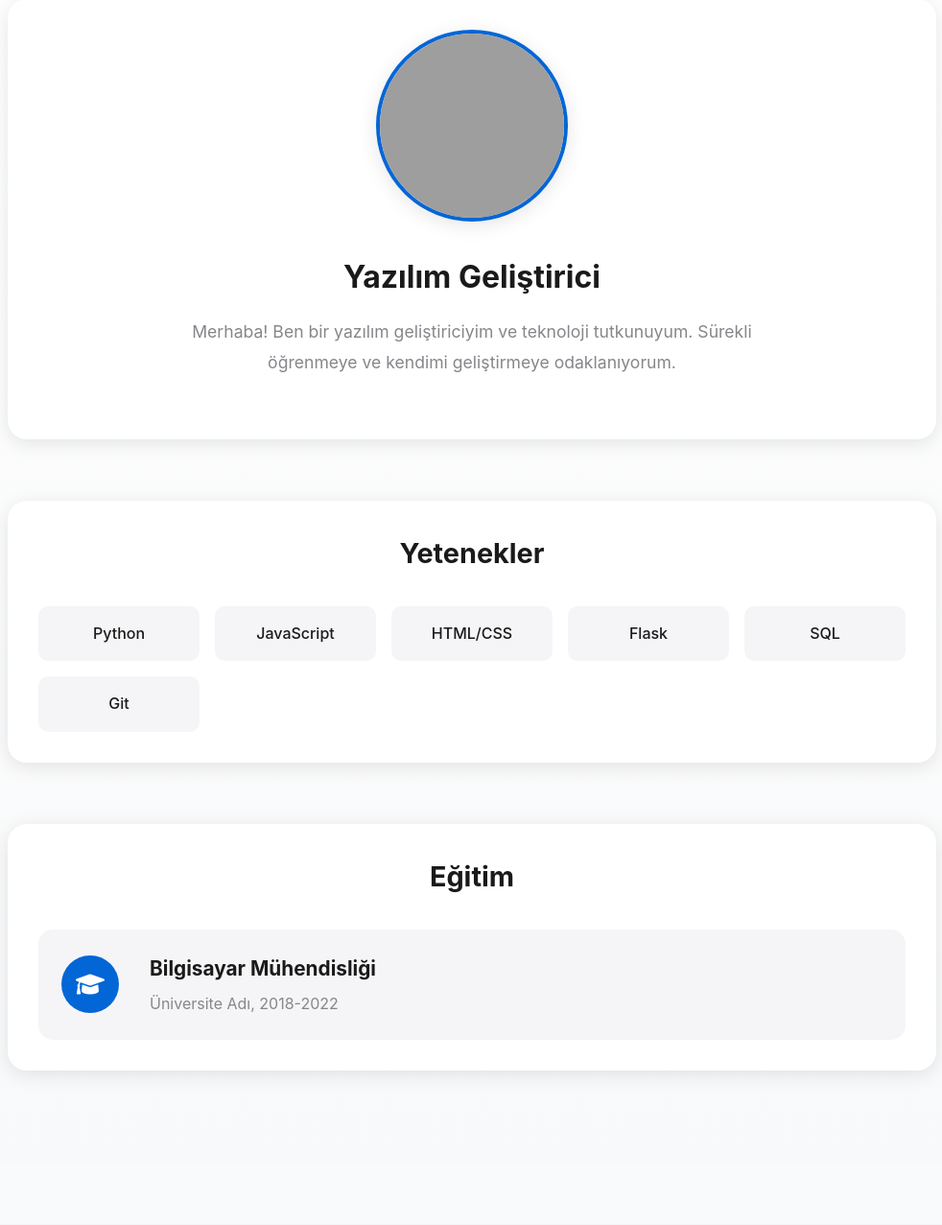
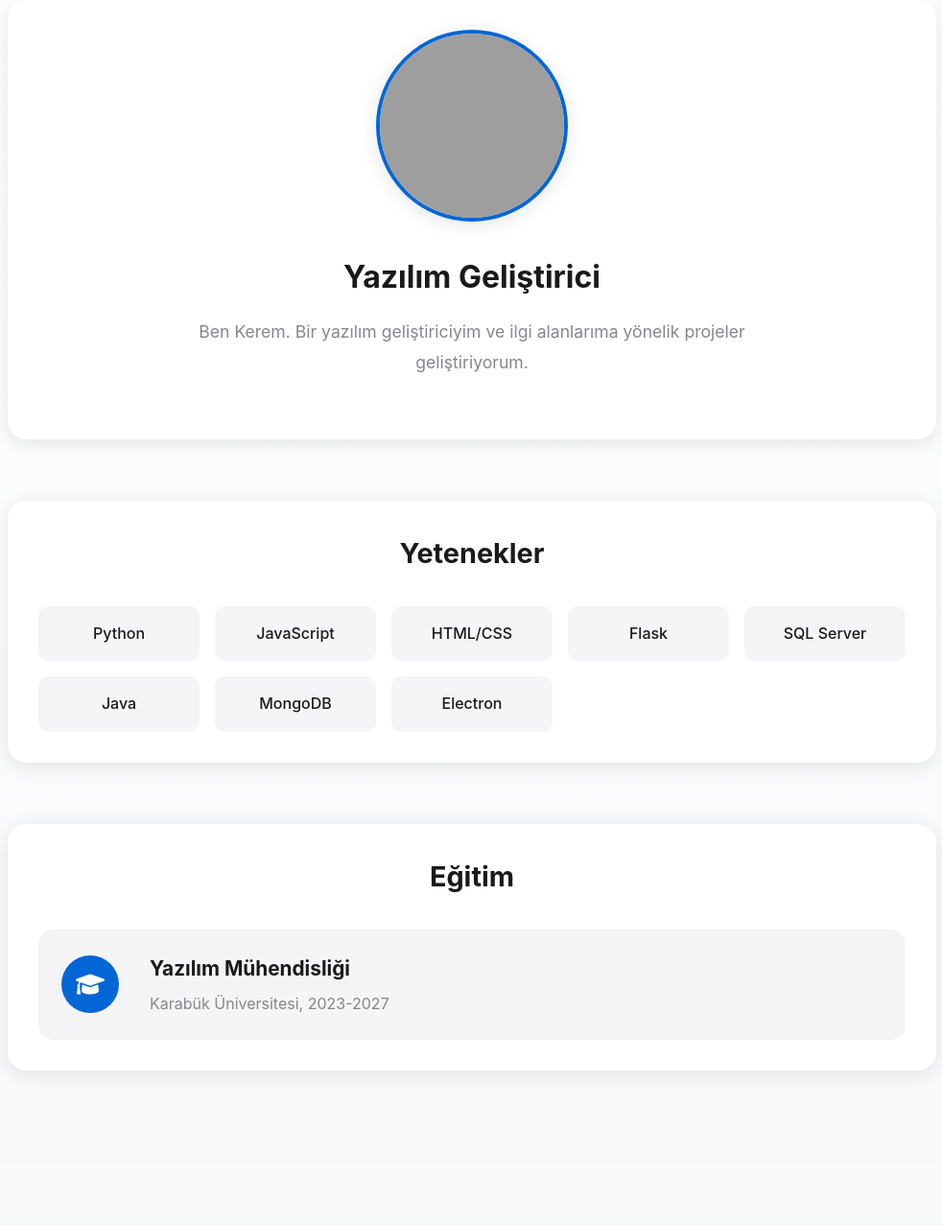
Before and after one commit to ImtheKaiwen/kaiwen, a Flask app: page /about in a window 1280 px wide. Shown: the part 292-1569 px from the top of the page at 96% size, without its empty margins (148-1130 px from the left). Run offline with Flask 3, Linux system fonts and the light colour scheme; some libraries are stand-ins or nearby versions; some web fonts are replaced; grey boxes are pictures that could not be loaded.

Commit message:
Update about.html

```diff
--- a/templates/about.html
+++ b/templates/about.html
@@ -70,7 +70,7 @@
                     </div>
                     <div class="profile-info">
                         <h2 class="profile-name">Yazılım Geliştirici</h2>
-                        <p class="profile-bio">Merhaba! Ben bir yazılım geliştiriciyim ve teknoloji tutkunuyum. Sürekli öğrenmeye ve kendimi geliştirmeye odaklanıyorum.</p>
+                        <p class="profile-bio">Ben Kerem. Bir yazılım geliştiriciyim ve ilgi alanlarıma yönelik projeler geliştiriyorum.</p>
                     </div>
                 </div>
             {% endif %}
@@ -87,8 +87,10 @@
                         <div class="skill-item">JavaScript</div>
                         <div class="skill-item">HTML/CSS</div>
                         <div class="skill-item">Flask</div>
-                        <div class="skill-item">SQL</div>
-                        <div class="skill-item">Git</div>
+                        <div class="skill-item">SQL Server</div>
+                        <div class="skill-item">Java</div>
+                        <div class="skill-item">MongoDB</div>
+                        <div class="skill-item">Electron</div>
                     {% endif %}
                 </div>
             </div>
@@ -104,8 +106,8 @@
                             <h4>{{ current_user.education_field }}</h4>
                             <p>{{ current_user.education }}, {{ current_user.education_year }}</p>
                         {% else %}
-                            <h4>Bilgisayar Mühendisliği</h4>
-                            <p>Üniversite Adı, 2018-2022</p>
+                            <h4>Yazılım Mühendisliği</h4>
+                            <p>Karabük Üniversitesi, 2023-2027</p>
                         {% endif %}
                     </div>
                 </div>
```
